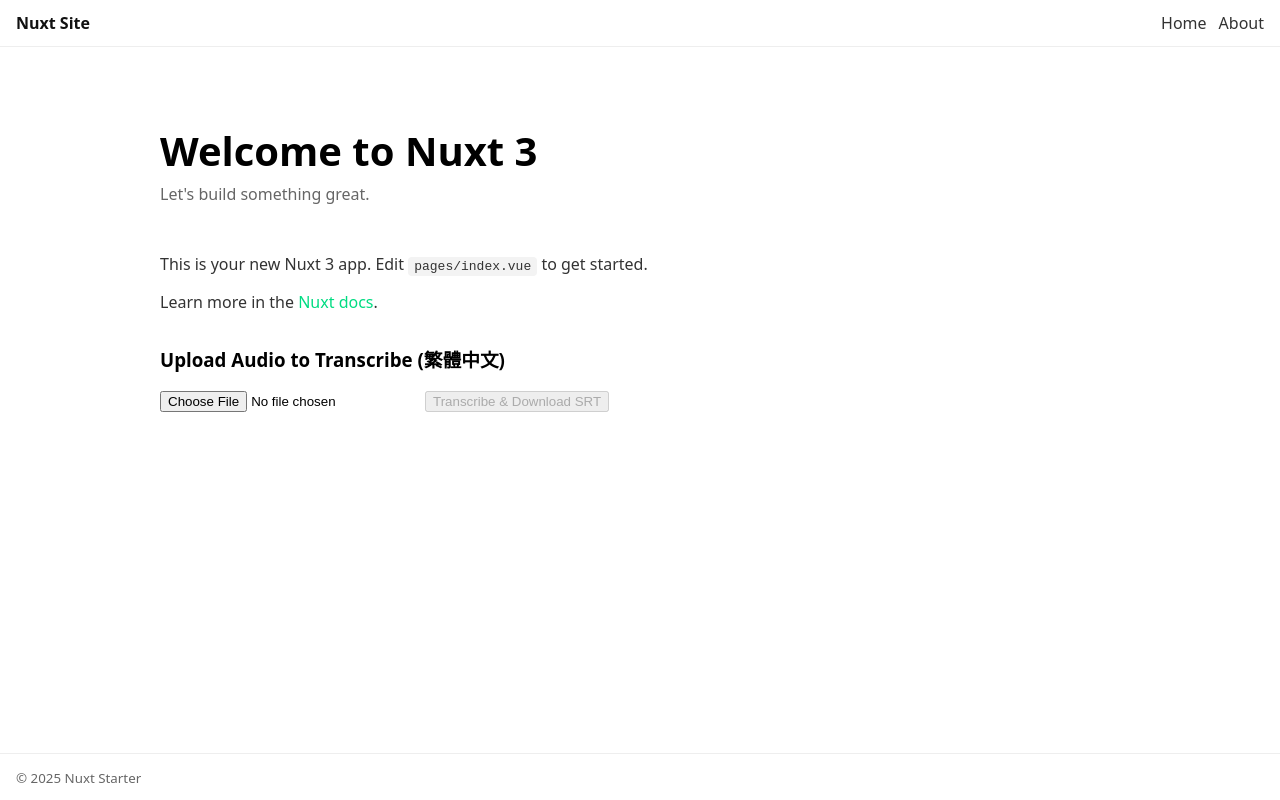
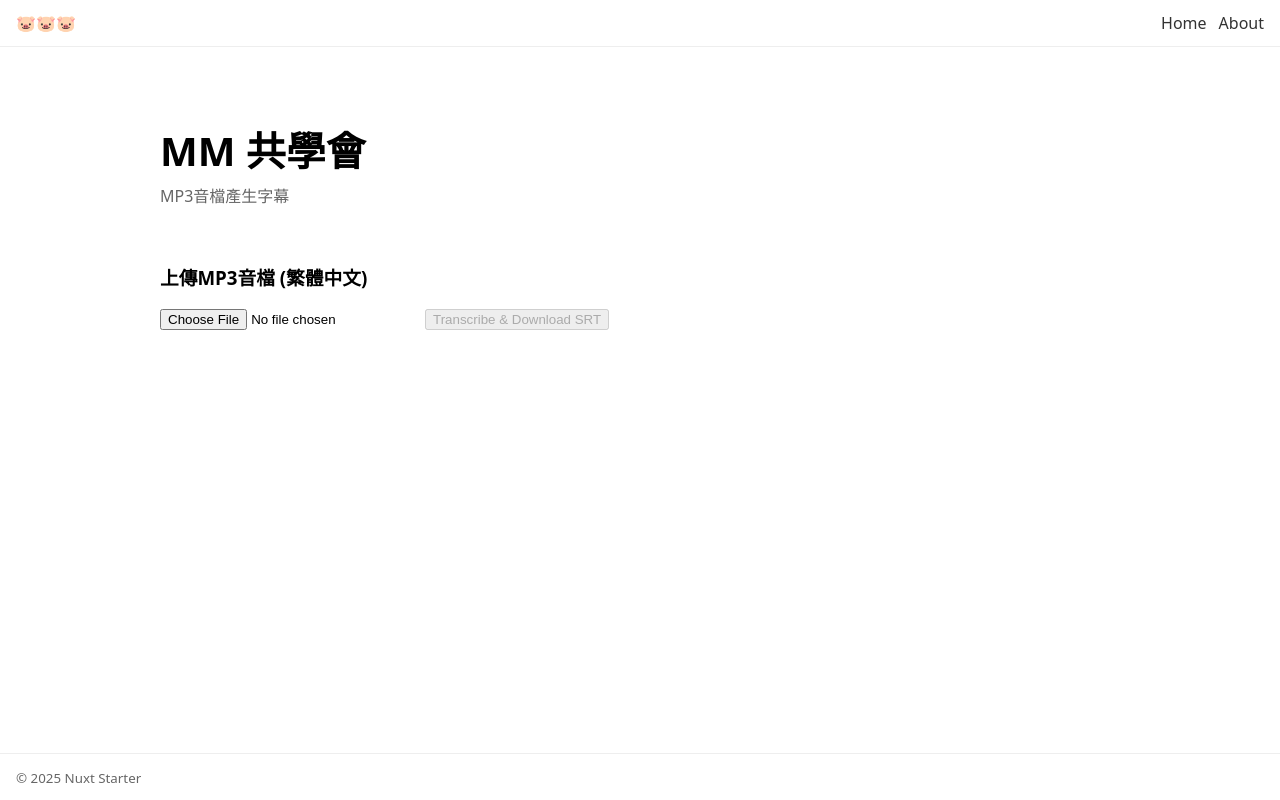
Before and after one commit to a1300300/mm-hackathon-1, a Nuxt app: page / in a window 1280 px wide. Built offline with nearby package versions, Linux system fonts and the light colour scheme.

Commit message:
1104 update

```diff
--- a/layouts/default.vue
+++ b/layouts/default.vue
@@ -1,7 +1,7 @@
 <template>
   <div class="layout">
     <header class="header">
-      <NuxtLink to="/" class="brand">Nuxt Site</NuxtLink>
+      <NuxtLink to="/" class="brand">🐷🐷🐷</NuxtLink>
       <nav class="nav">
         <NuxtLink to="/">Home</NuxtLink>
         <NuxtLink to="/about">About</NuxtLink>
--- a/pages/index.vue
+++ b/pages/index.vue
@@ -1,16 +1,16 @@
 <template>
   <section class="container">
-    <Hero title="Welcome to Nuxt 3" subtitle="Let's build something great." />
-    <div class="content">
-      <p>This is your new Nuxt 3 app. Edit <code>pages/index.vue</code> to get started.</p>
-      <p>
-        Learn more in the
-        <a href="https://nuxt.com/docs" target="_blank" rel="noreferrer">Nuxt docs</a>.
-      </p>
-    </div>
+    <Hero title="MM 共學會" subtitle="MP3音檔產生字幕" />
+<!--    <div class="content">-->
+<!--      <p>This is your new Nuxt 3 app. Edit <code>pages/index.vue</code> to get started.</p>-->
+<!--      <p>-->
+<!--        Learn more in the-->
+<!--        <a href="https://nuxt.com/docs" target="_blank" rel="noreferrer">Nuxt docs</a>.-->
+<!--      </p>-->
+<!--    </div>-->
 
     <div class="uploader">
-      <h3>Upload Audio to Transcribe (繁體中文)</h3>
+      <h3>上傳MP3音檔 (繁體中文)</h3>
       <form @submit.prevent="onSubmit">
         <input type="file" accept="audio/*" @change="onFile" />
         <button :disabled="!file || loading">{{ loading ? 'Processing…' : 'Transcribe & Download SRT' }}</button>
```
Also changed, not shown: 1 other file (tests, documents, lock files or other folders).
